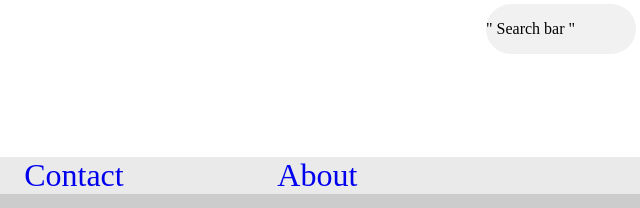
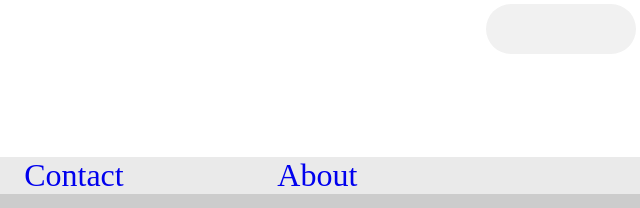
Before and after one commit to Yonkai/Simple-blog, a plain HTML site: page index.html in a window 1280 px wide. Shown: the top 208 px of the page, 640-1280 px from the left. Drawn offline with Linux system fonts and the light colour scheme; a web font is replaced by a local one.

Commit message:
Removed the fake search bar text

```diff
--- a/index.html
+++ b/index.html
@@ -14,10 +14,8 @@
             </h1>
          </div>
          <div class ="Layer2Header_Filler">
-            <div class="Layer3Header_Searchbar ">
-               <p>
-                  " Search bar "
-               </p>
+            <div class="Layer3Header_Searchbar">
+
             </div>
          </div>
       </div>
```
